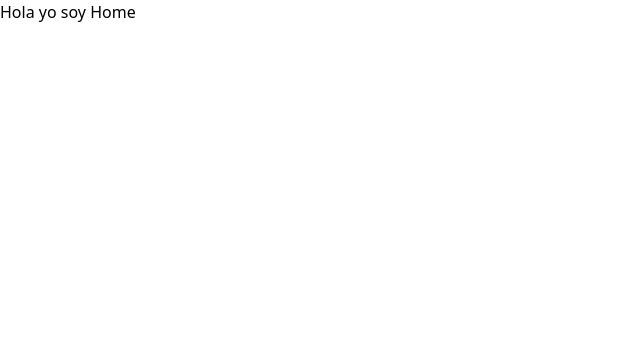
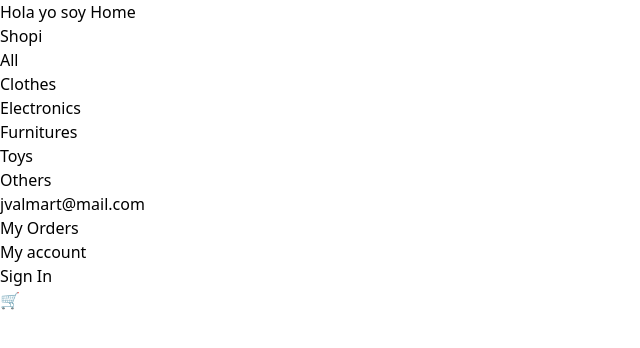
Before and after one commit to jdvalmart/e-commerce, a React (Vite) app: page / in a window 1280 px wide. Shown: the top 348 px of the page, without its empty margins (0-640 px from the left). Built offline with nearby package versions, Linux system fonts and the light colour scheme.

Commit message:
creacion del componente navbar

```diff
--- a/src/Pages/App/App.jsx
+++ b/src/Pages/App/Index.jsx
@@ -5,6 +5,7 @@
 import {MyOrders} from '../MyOrders'
 import {NotFound} from '../NotFound'
 import {SignIn} from '../SignIn'
+import {Navbar} from '../../components/Navbar/Index'
 import './App.css'
 
 const AppRoutes = () => {
@@ -24,6 +25,7 @@
   return (
     <BrowserRouter>
       <AppRoutes/>
+      <Navbar/>
     </BrowserRouter>
   )
 }
--- /dev/null
+++ b/src/components/Navbar/Index.jsx
@@ -0,0 +1,111 @@
+import { NavLink } from "react-router-dom"
+
+const Navbar = () => {
+
+    const activeStyle = 'underline underline-offset-4'
+
+
+    return(
+        <nav className="flex justify-between items-center fixed z-10 w-full py-5 px-8 txt-sm font-light">
+            <ul className="flex items-center gap-3">
+                <li className="font-semibold text-lg">
+                    <NavLink
+                    to='/'>
+                        Shopi
+                    </NavLink>
+                </li>
+                <li>
+                    <NavLink
+                    to='/'
+                    className={({isActive}) =>
+                        isActive ? activeStyle : undefined
+                    }>
+                        All
+                    </NavLink>
+                </li>
+                <li>
+                    <NavLink
+                    to='/clothes'
+                    className={({isActive}) =>
+                        isActive ? activeStyle : undefined
+                    }>
+                        Clothes
+                    </NavLink>
+                </li>
+                <li>
+                    <NavLink
+                    to='/electronics'
+                    className={({isActive}) =>
+                        isActive ? activeStyle : undefined
+                    }>
+                        Electronics
+                    </NavLink>
+                </li>
+                <li>
+                    <NavLink
+                    to='/furnitures'
+                    className={({isActive}) =>
+                        isActive ? activeStyle : undefined
+                    }>
+                        Furnitures
+                    </NavLink>
+                </li>
+                <li>
+                    <NavLink
+                    to='/toys'
+                    className={({isActive}) =>
+                        isActive ? activeStyle : undefined
+                    }>
+                        Toys
+                    </NavLink>
+                </li>
+                <li>
+                    <NavLink
+                    to='/others'
+                    className={({isActive}) =>
+                        isActive ? activeStyle : undefined
+                    }>
+                        Others
+                    </NavLink>
+                </li>
+            </ul>
+            <ul className="flex items-center gap-3 ">
+                <li className="text-black/60">
+                    jvalmart@mail.com
+                </li>
+                <li>
+                    <NavLink
+                    to='/MyOrders'
+                    className={({isActive}) =>
+                        isActive ? activeStyle : undefined
+                    }>
+                        My Orders
+                    </NavLink>
+                </li>
+                <li>
+                    <NavLink
+                    to='/MyAccount'
+                    className={({isActive}) =>
+                        isActive ? activeStyle : undefined
+                    }>
+                        My account
+                    </NavLink>
+                </li>
+                <li>
+                    <NavLink
+                    to='/SignIn'
+                    className={({isActive}) =>
+                        isActive ? activeStyle : undefined
+                    }>
+                        Sign In
+                    </NavLink>
+                </li>
+                <li>
+                    🛒
+                </li>
+
+            </ul>
+        </nav>
+    )
+}
+export {Navbar}
--- a/src/main.jsx
+++ b/src/main.jsx
@@ -1,6 +1,6 @@
 import React from 'react'
 import ReactDOM from 'react-dom/client'
-import {App} from './Pages/App/App'
+import {App} from './Pages/App/Index'
 import './index.css'
 
 ReactDOM.createRoot(document.getElementById('root')).render(
```
